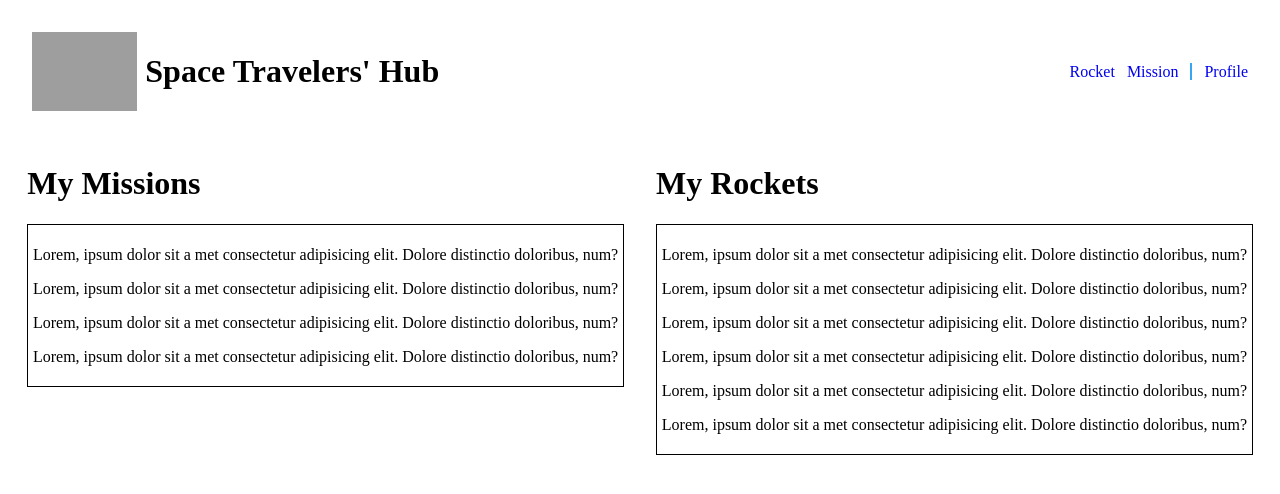
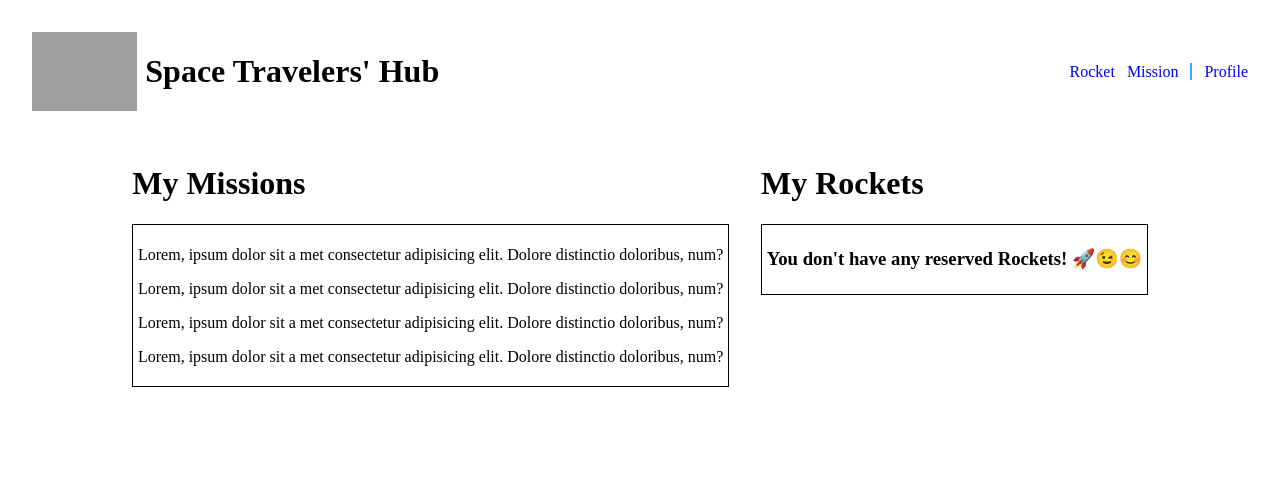
Before and after one commit to Graciano1997/space_travelers_hub, a React (Create React App) app: page /profile in a window 1280 px wide. Shown: the top 494 px of the page. Built offline with nearby package versions, Linux system fonts and the light colour scheme; grey boxes are pictures that could not be loaded.

Commit message:
add display-reserved-rockets

```diff
--- a/src/App.js
+++ b/src/App.js
@@ -12,8 +12,6 @@ const App = () => (
       <Route path="rocket" element={<Rocket />} />
       <Route path="profile" element={<Profile />} />
       <Route path="/*" element={<Wrong />} />
-      {/* <Route path='mission' element={ } />
-      <Route path='profile' element={ } /> */}
     </Routes>
   </>
 );
--- a/src/assets/components/Nav.jsx
+++ b/src/assets/components/Nav.jsx
@@ -4,12 +4,10 @@ import style from '../style/Header.module.css';
 const Nav = () => (
   <nav>
     <ul className={style.navContainer}>
-      <li>
-        <NavLink to="/rocket" activeClassName={style.agora}>Rocket</NavLink>
-      </li>
-      <li><a href="/mission">Mission</a></li>
+      <li><NavLink to="/rocket" activeClassName={style.agora}>Rocket</NavLink></li>
+      <li><NavLink to="/mission" activeClassName={style.agora}>Mission</NavLink></li>
       <li><div className={style.separator} /></li>
-      <li><a href="/profile">Profile</a></li>
+      <li><NavLink to="/profile" activeClassName={style.agora}>Profile</NavLink></li>
     </ul>
   </nav>
 );
--- a/src/assets/components/Profile.jsx
+++ b/src/assets/components/Profile.jsx
@@ -1,8 +1,10 @@
-// import { useSelector } from 'react-redux';
+import { useSelector } from 'react-redux';
 import style from '../style/Profile.module.css';
 
 function Profile() {
-  // const { rocketsArray } = useSelector((state) => state.rockets);
+  const { rocketsArray } = useSelector((state) => state.rockets);
+  const reservedRockets = rocketsArray.filter((rocket) => rocket.reserved);
+
   return (
     <div className={style.profileContainer}>
       <div className={style.profileMissions}>
@@ -29,30 +31,21 @@ function Profile() {
       <div className={style.profileRockets}>
         <h1>My Rockets</h1>
         <div className={style.rocketsContainer}>
-          <p>
-            Lorem, ipsum dolor sit a
-            met consectetur adipisicing elit. Dolore distinctio doloribus, num?
-          </p>
-          <p>
-            Lorem, ipsum dolor sit a
-            met consectetur adipisicing elit. Dolore distinctio doloribus, num?
-          </p>
-          <p>
-            Lorem, ipsum dolor sit a
-            met consectetur adipisicing elit. Dolore distinctio doloribus, num?
-          </p>
-          <p>
-            Lorem, ipsum dolor sit a
-            met consectetur adipisicing elit. Dolore distinctio doloribus, num?
-          </p>
-          <p>
-            Lorem, ipsum dolor sit a
-            met consectetur adipisicing elit. Dolore distinctio doloribus, num?
-          </p>
-          <p>
-            Lorem, ipsum dolor sit a
-            met consectetur adipisicing elit. Dolore distinctio doloribus, num?
-          </p>
+          {(reservedRockets.length === 0) && (
+            <div>
+              <h3>You don&apos;t have any reserved Rockets! 🚀😉😊</h3>
+            </div>
+          )}
+
+          {reservedRockets.map((rocket, index) => (
+            <div key={{ index }}>
+              <h3>
+                {' '}
+                {`${rocket.rocket_name}🚀`}
+              </h3>
+            </div>
+          ))}
+
         </div>
       </div>
     </div>
--- a/src/assets/redux/rockets/rocketsSlice.js
+++ b/src/assets/redux/rockets/rocketsSlice.js
@@ -26,7 +26,6 @@ const rocketsSlice = createSlice({
         if (rocket.id !== id) {
           return rocket;
         }
-
         if (rocket.reserved === undefined || rocket.reserved === false) {
           return { ...rocket, reserved: true };
         }
@@ -45,14 +44,13 @@ const rocketsSlice = createSlice({
     },
     [getRockets.fulfilled]: (state, action) => {
       state.isLoading = false;
-      const newRocketsArray = (action.payload).map((rockect) => ({
+      state.rocketsArray = (action.payload).map((rockect) => ({
         id: parseInt(rockect.id, 10),
         flickr_images: rockect.flickr_images,
         description: rockect.description,
         rocket_name: rockect.rocket_name,
         rocket_type: rockect.rocket_type,
       }));
-      state.rocketsArray = newRocketsArray;
     },
   },
 });
```
